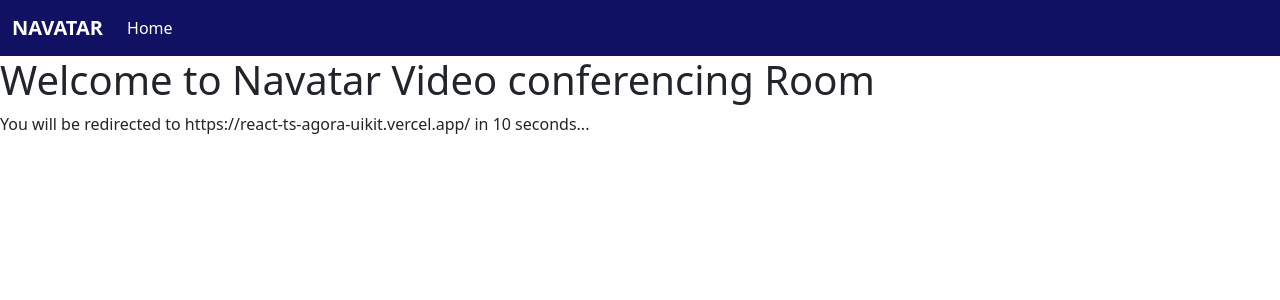
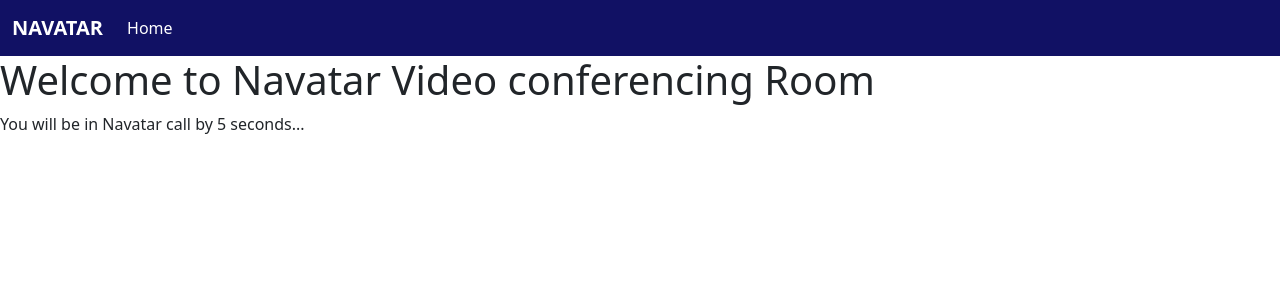
Before and after one commit to HarshithGV/Navatar-React-JS-Frontend, a React (Create React App) app: page /agora in a window 1280 px wide. Shown: the top 300 px of the page. Built offline with nearby package versions, Linux system fonts and the light colour scheme; what agora-rtc-sdk-ng would draw is missing.

Commit message:
made the timer to decrease

```diff
--- a/src/components/RedirectWithTimer.js
+++ b/src/components/RedirectWithTimer.js
@@ -1,15 +1,25 @@
-import React, { useEffect } from 'react';
+import React, { useState, useEffect } from 'react';
 
 const RedirectWithTimer = ({ link, delay }) => {
+  const [timeLeft, setTimeLeft] = useState(delay);
+
   useEffect(() => {
-    const timer = setTimeout(() => {
+    const timer = setInterval(() => {
+      setTimeLeft((prevTime) => prevTime - 1000);
+    }, 1000);
+
+    return () => clearInterval(timer);
+  }, []);
+
+  useEffect(() => {
+    if (timeLeft === 0) {
       window.location.href = link;
-    }, delay);
+    }
+  }, [timeLeft, link]);
 
-    return () => clearTimeout(timer);
-  }, [link, delay]);
+  const secondsLeft = Math.ceil(timeLeft / 1000);
 
-  return <div>You will be redirected to {link} in {delay / 1000} seconds...</div>;
+  return <div>You will be in Navatar call by {secondsLeft} seconds...</div>;
 };
 
 export default RedirectWithTimer;
```
